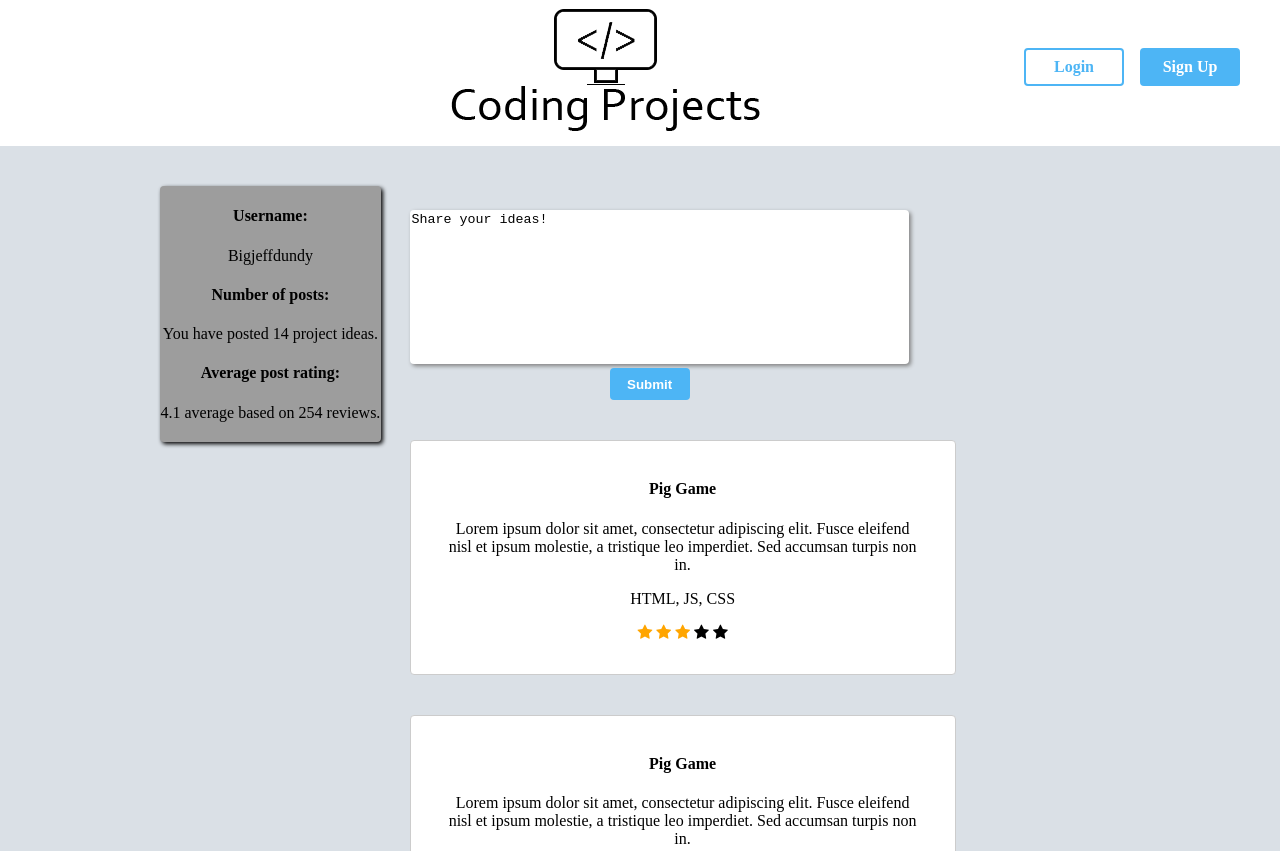
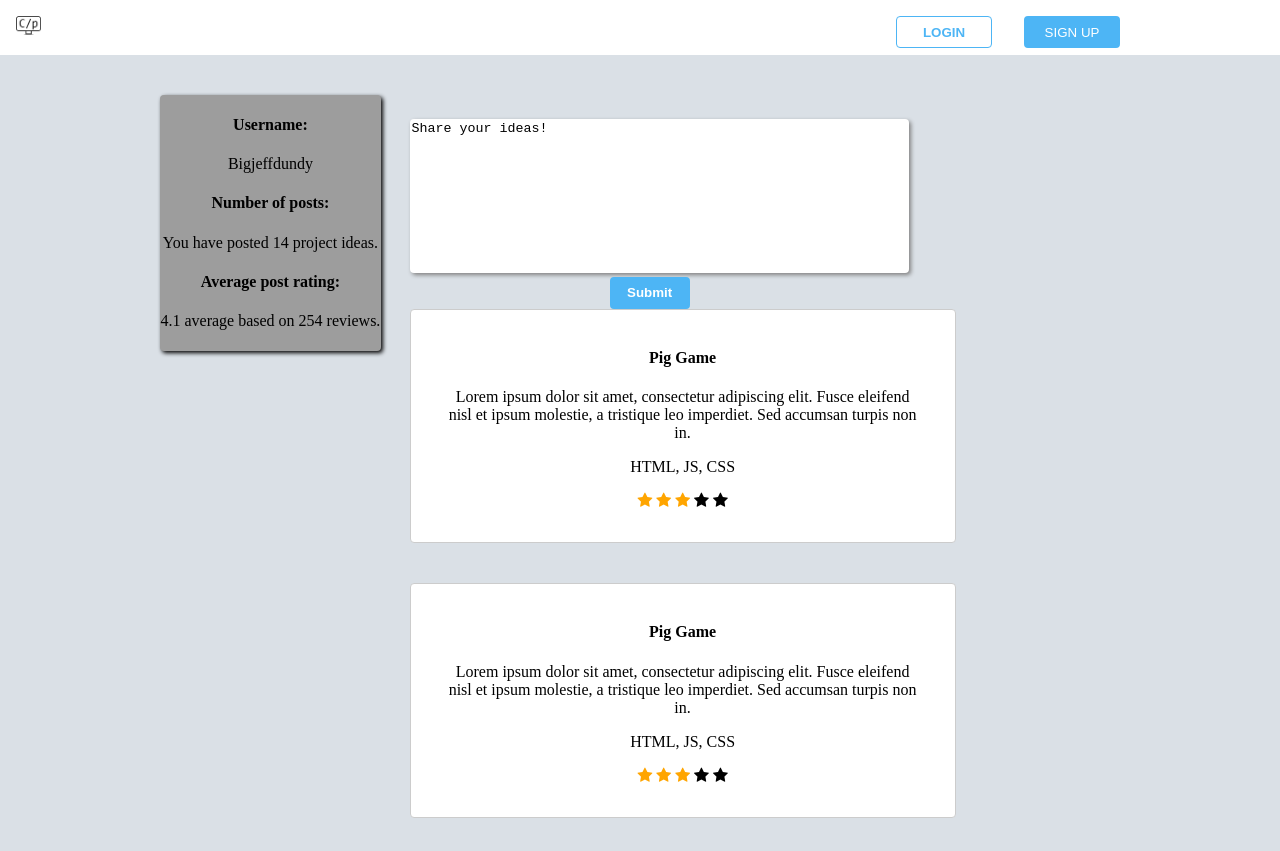
Before and after one commit to samuelbahlibi/codingproject, a plain HTML site: page index.html in a window 1280 px wide. Shown: the top 851 px of the page. Drawn offline with Linux system fonts and the light colour scheme.

Commit message:
New logo | Changed login/signup to input type of submit and fixed some css

```diff
--- a/css/index.css
+++ b/css/index.css
@@ -22,45 +22,55 @@ body {
 }
 
 .navbar-logo {
-    width: auto;
-    text-align: center;
-    padding: .5rem;
-    margin-left: 14%;
-    color: rgba(29,161,242,1.00);
+    padding: 1rem;
+}
+
+.navbar-logo-img {
+    width: 2%;
+    height: auto;
+}
+
+.navbar-login-signup {
+    float: right;
+    margin-right: 10rem;
+    margin-top: 1rem;
 }
 
 .navbar-login {
-    width: 5rem;
-    float: right;
-    text-align: center;
-    padding: .5rem;
-    margin-top: 3rem;
-    border: 2px solid rgba(77,181,245,1.00);
+    float: left;
+    width: 6rem;
+    height: 2rem;
+    margin-right: 2rem;
+    text-transform: uppercase;
+    border: 1px solid rgba(77,181,245,1.00);
     border-radius: 4px;
     color: rgba(77,181,245,1.00);
     background-color: white;
     font-weight: bold;
+}
 
+.navbar-login:focus {
+    outline: none;
 }
 
 .navbar-signup {
-    width: 5rem;
     float: right;
-    text-align: center;
-    padding: .5rem;
-    margin-top: 3rem;
-    margin-right: 2.5rem;
-    margin-left: 1rem;
+    width: 6rem;
+    height: 2rem;
+    text-transform: uppercase;
     border: 2px solid rgba(77,181,245,1.00);
     border-radius: 4px;
     color: white;
     background-color: rgba(77,181,245,1.00);
-    font-weight: bold;
 }
 
 .navbar-signup:hover {
     background-color: rgba(29,161,242,1.00);
     border: 2px solid rgba(29,161,242,1.00);
+}
+
+.navbar-signup:focus {
+    outline: none;
 }
 
 /* Mainbody */
@@ -112,14 +122,13 @@ body {
 
 .col2-newpostings {
     margin: auto auto auto auto;
-    margin-top: 2.5rem;
+    margin-bottom: 2.5rem;
     padding: 2rem;
     padding-top: 0;
     border: 1px solid #cccccc;
     border-radius: 4px;
     background-color: white;
     width: 30rem;
-
 }
 
 #col2-submit-button {
--- a/index.html
+++ b/index.html
@@ -11,10 +11,12 @@
 <body>
     <div class="wrapper">
         <div class="navbar" id="main-navbar">
-            <div class="navbar-signup">Sign Up</div>
-            <div class="navbar-login">Login</div>
+            <div class="navbar-login-signup">
+                <input type="submit" value="Sign Up" class="navbar-signup">
+                <input type="submit" value="Login" class="navbar-login">
+            </div>
             <div class="navbar-logo" >
-                <a href="index.html"><img src="/img/logo.png" alt="Coding Projects Logo"></a>
+                <a href="index.html"><img src="/img/logo-2.png" alt="Coding Projects Logo" class="navbar-logo-img"></a>
             </div>
         </div>
         <div class="mainbody" id="mainbody">
```
Also changed, not shown: img/logo-2.png (added).
